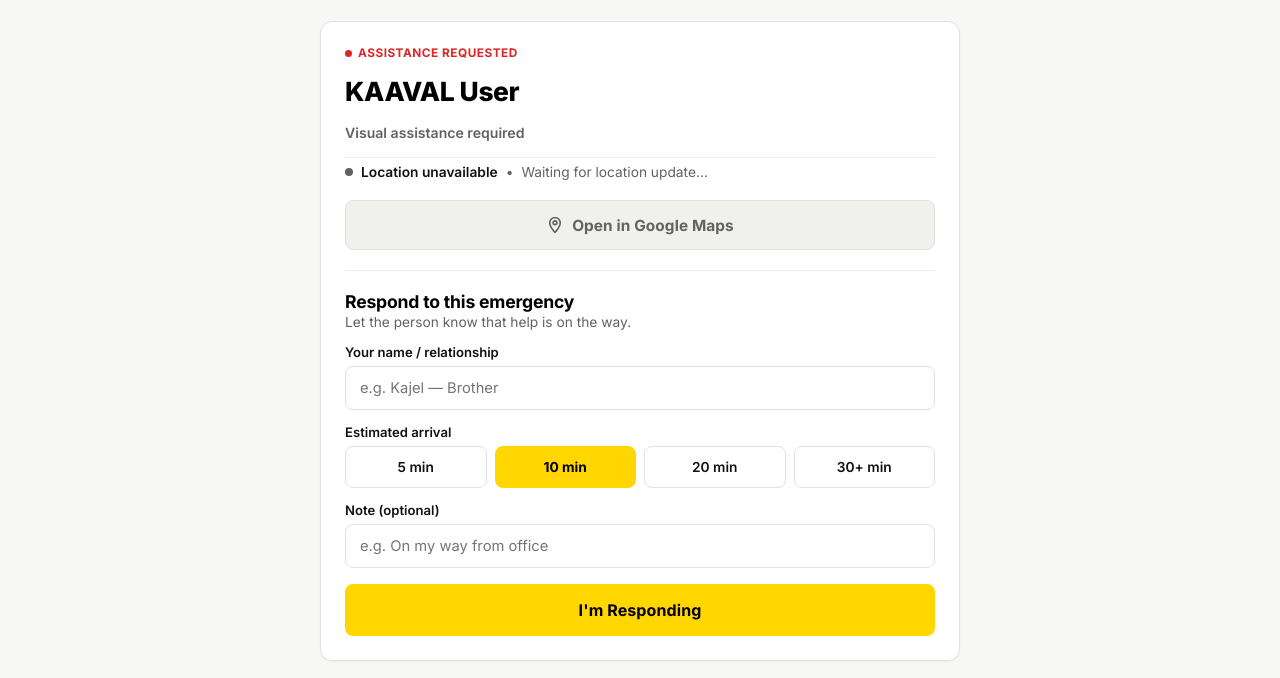
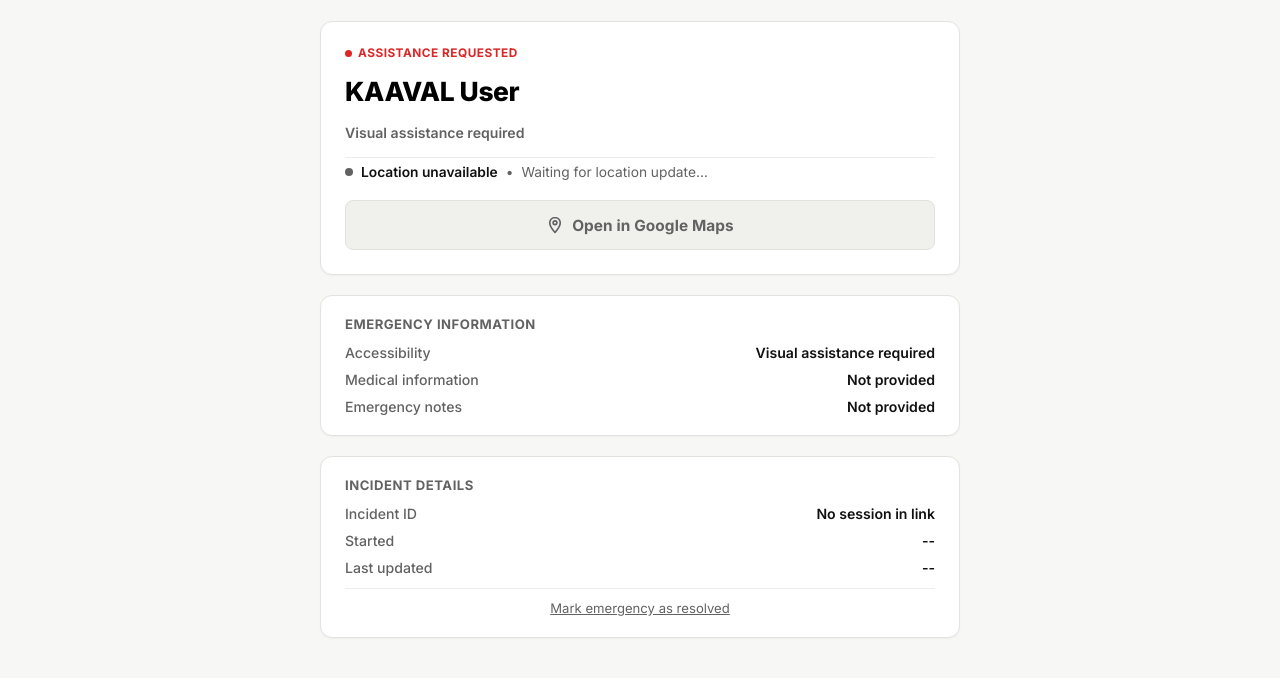
Before and after one commit to KevinGeorge100/KAAVAL, a plain HTML site: page tracking-web/live.html in a window 1280 px wide. Shown: the part 60-738 px from the top of the page. Drawn offline with Linux system fonts and the light colour scheme; some packages are replaced by stand-ins of ours; a script that the page names is missing.

Commit message:
chore(freeze): stabilize demo caregiver portal and freeze demo-ready build

```diff
--- a/tracking-web/live.html
+++ b/tracking-web/live.html
@@ -785,10 +785,11 @@
                 </a>
             </div>
 
-            <hr class="section-divider">
+            <!-- SECTION DIVIDER & DEFERRED RESPONSE SECTION (PHASE 2 - HIDDEN FOR DEMO STABILITY) -->
+            <hr class="section-divider" style="display: none;">
 
-            <!-- CAREGIVER RESPONSE FORM -->
-            <div class="respond-section">
+            <!-- CAREGIVER RESPONSE SECTION (PHASE 2 DEFERRED) -->
+            <div class="respond-section" style="display: none;">
                 <div class="section-header-block">
                     <h2 class="section-headline">Respond to this emergency</h2>
                     <p class="section-subcopy">Let the person know that help is on the way.</p>
```
